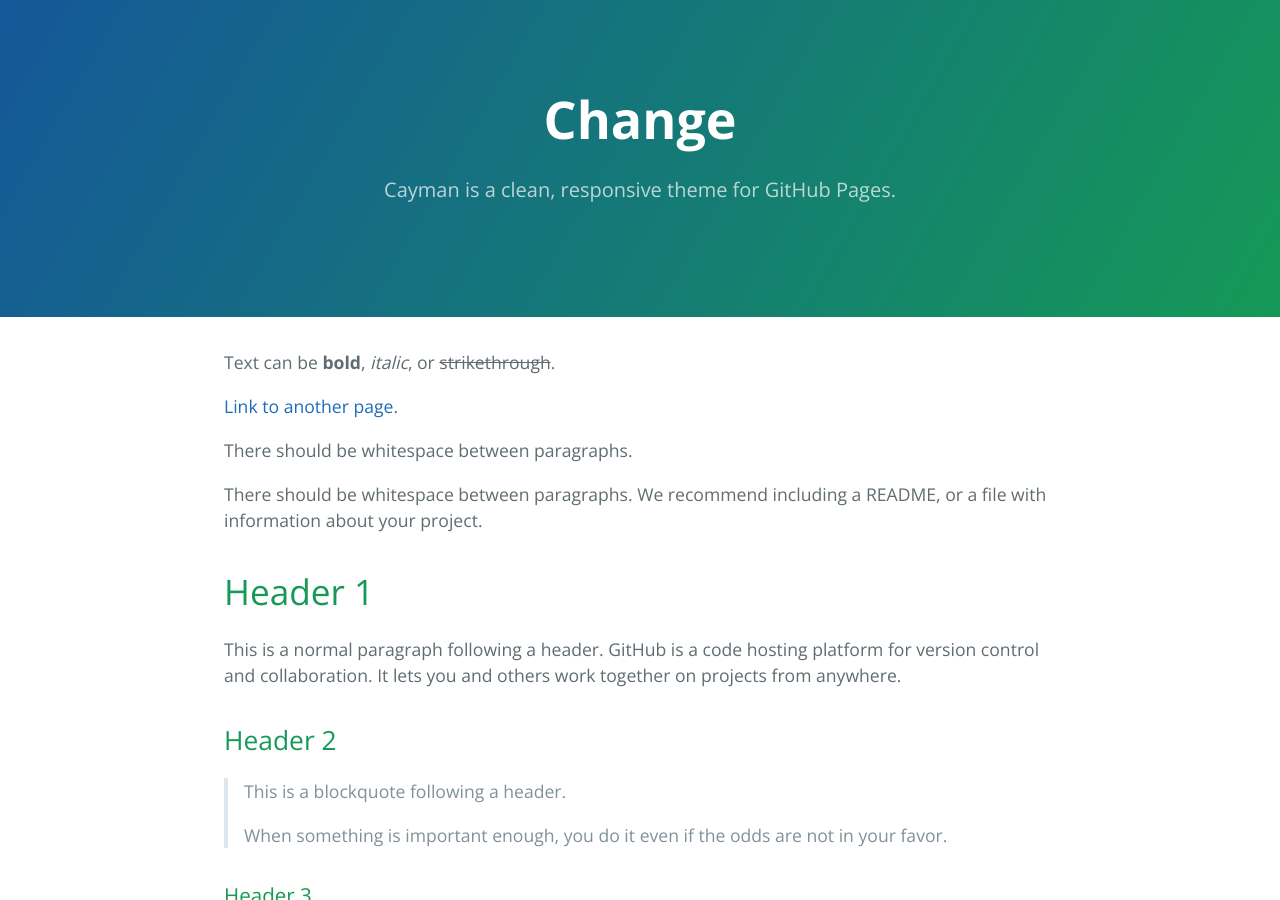
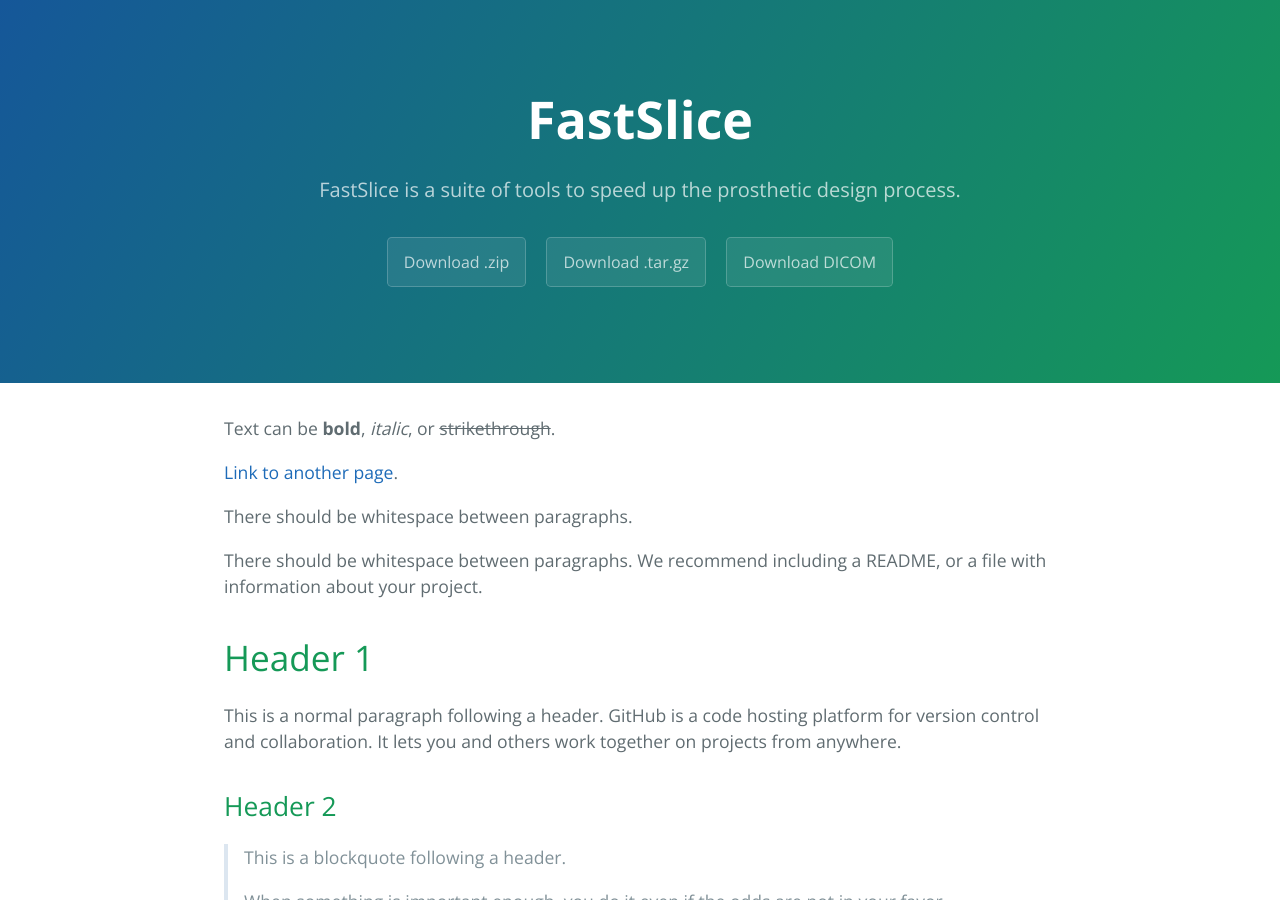
Before and after one commit to FastSlice/fastslice.github.io, a Jekyll site: the page built from index.md, in a window 1280 px wide and 900 px high. Built offline with Jekyll 4.4.1, drawn with Linux system fonts in a browser that asks for light colours.

Commit message:
Edit _config.yml

```diff
--- a/_config.yml
+++ b/_config.yml
@@ -1,5 +1,5 @@
-title: Change
-description: Cayman is a clean, responsive theme for GitHub Pages.
-show_downloads: false
+title: FastSlice
+description: FastSlice is a suite of tools to speed up the prosthetic design process.
+show_downloads: true
 google_analytics:
 theme: jekyll-theme-cayman
```
